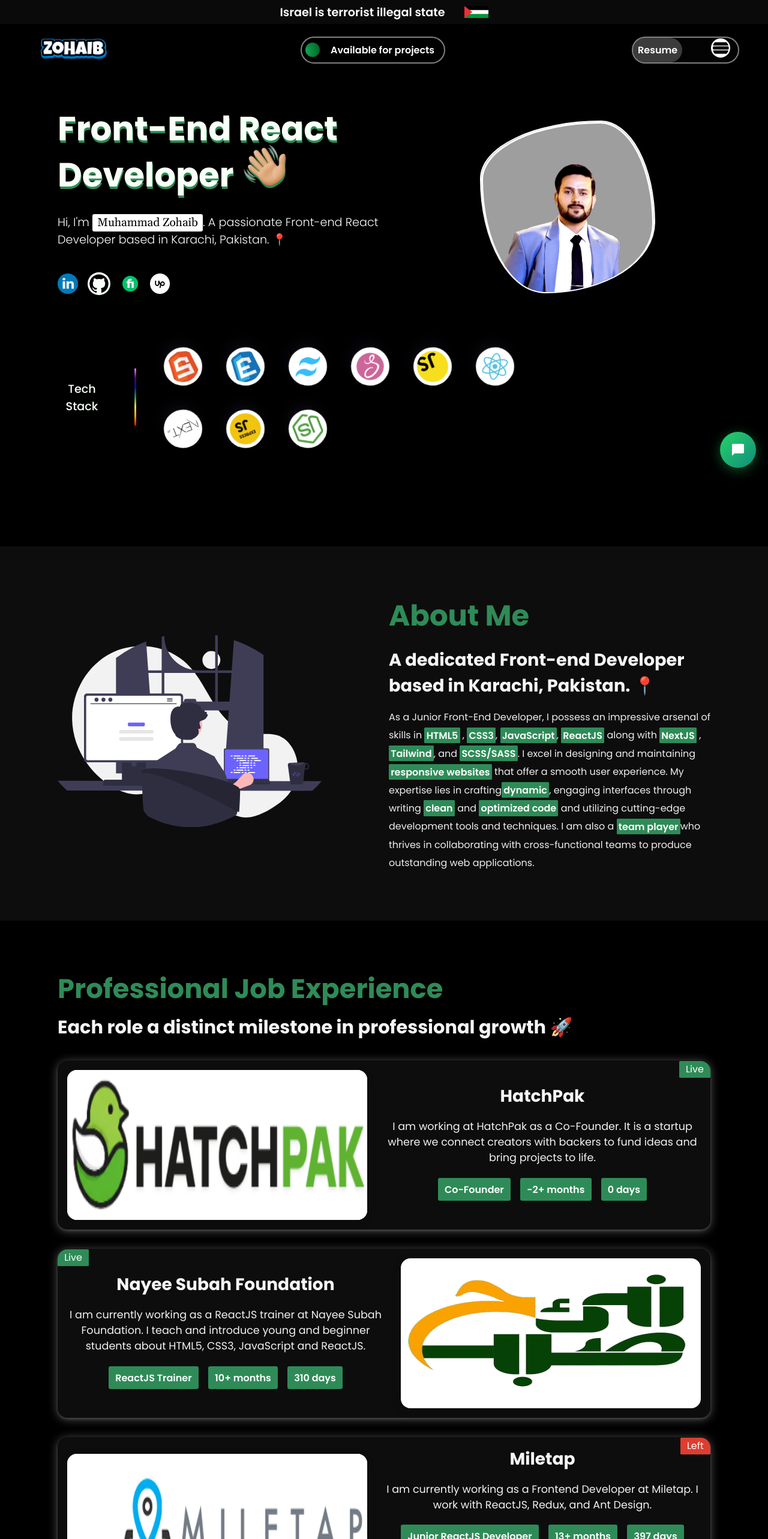
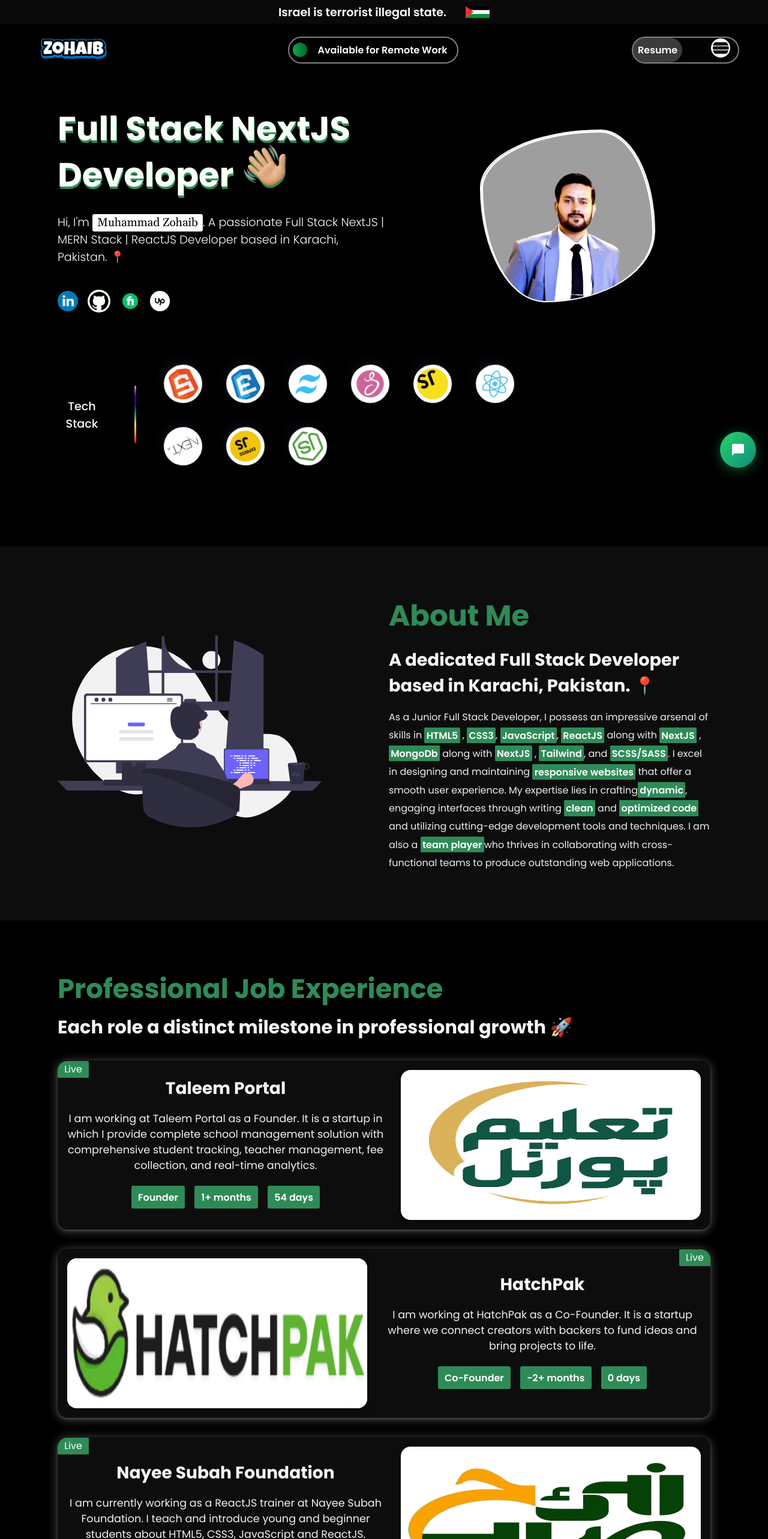
Before and after one commit to MuhammadZohaib28/portfolio, a React (Vite) app: page / in a window 1280 px wide. Shown: the top 2566 px of the page at 60% size. Built offline with nearby package versions, Linux system fonts and the light colour scheme; grey boxes are pictures that could not be loaded.

Commit message:
Webiste updated.

```diff
--- a/src/components/aboutme/Aboutme.jsx
+++ b/src/components/aboutme/Aboutme.jsx
@@ -15,16 +15,17 @@
           </div>
           <div className="mid">
             <h2>
-              A dedicated Front-end Developer based in Karachi, Pakistan. 📍
+              A dedicated Full Stack Developer based in Karachi, Pakistan. 📍
             </h2>
           </div>
           <div className="bottom">
             <p>
-              As a Junior Front-End Developer, I possess an impressive arsenal
+              As a Junior Full Stack Developer, I possess an impressive arsenal
               of skills in <span className="pspan">HTML5</span> ,{" "}
               <span className="pspan">CSS3</span>,{" "}
               <span className="pspan">JavaScript</span>,{" "}
               <span className="pspan">ReactJS</span> along with <span className="pspan">NextJS</span> ,{" "}
+              <span className="pspan">MongoDb</span> along with <span className="pspan">NextJS</span> ,{" "}
               <span className="pspan">Tailwind</span>, and{" "}
               <span className="pspan">SCSS/SASS</span>. I excel in designing and
               maintaining <span className="pspan">responsive websites</span>{" "}
--- a/src/components/banner/Banner.jsx
+++ b/src/components/banner/Banner.jsx
@@ -2,15 +2,22 @@
 import palestineflag from "../../Images/palestineflag.webp";
 import "./banner.scss";
 import { Typewriter } from "react-simple-typewriter";
+import img from "../../Images/bars.png";
 
 const Banner = () => {
   return (
     <div className="banner">
       <Typewriter
-        words={["Supporting Palestine.", "Israel is terrorist illegal state."]}
+        words={[
+          "Supporting Palestine.",
+          "Israel is terrorist illegal state.",
+          "Israel is baby killer.",
+          "640K people have been killed by Israel, 65% of them are women and children.",
+          "Long Live Palestine.",
+        ]}
         loop
-        typeSpeed={60}
-        deleteSpeed={30}
+        typeSpeed={15}
+        deleteSpeed={10}
         delaySpeed={3000}
       />{" "}
       <img src={palestineflag} alt="" />
--- a/src/components/herosection/Herosection.jsx
+++ b/src/components/herosection/Herosection.jsx
@@ -12,7 +12,7 @@
         <div className="left">
           <div className="designation">
             <h1>
-              Front-End React Developer
+              Full Stack NextJS Developer
               <span>
                 <img src={hand} alt="" />
               </span>
@@ -22,7 +22,7 @@
             <p>
               Hi, I'm{" "}
               <span className="name animate-charcter">Muhammad Zohaib</span>. A
-              passionate Front-end React Developer based in Karachi, Pakistan.
+              passionate Full Stack NextJS | MERN Stack | ReactJS Developer based in Karachi, Pakistan.
               📍
             </p>
           </div>
--- a/src/components/herosection/herosection.scss
+++ b/src/components/herosection/herosection.scss
@@ -7,7 +7,7 @@
   flex-direction: column;
   gap: 5rem;
   padding: 5rem 13rem;
-  height: calc(100vh - 5rem);
+  height: calc(100vh);
   background-color: rgb(248, 252, 255);
   transition: all ease 1s;
 
--- a/src/components/jobsection/data.js
+++ b/src/components/jobsection/data.js
@@ -1,6 +1,7 @@
 import job1 from "../../Images/miletap.webp";
 import job2 from "../../Images/NSF.png";
 import job3 from "../../Images/hatchpakss.png";
+import job4 from "../../Images/NSFLOGO.png";
 
 const getDaysWorked = (startDate) => {
   const currentDate = new Date();
@@ -47,10 +48,13 @@
 
 const startDateNSF = new Date("2024-06-03"); // Start date for Nayee Subah Foundation
 const startDateHatchPak = new Date("2025-05-14"); // Start date for Nayee Subah Foundation
+const startDateTaleemPortal = new Date("2025-02-14"); // Start date for Nayee Subah Foundation
 const daysWorkedNSF = getDaysWorked(startDateNSF);
 const daysWorkedHatchPak = getDaysWorked(startDateHatchPak);
+const daysWorkedTaleemPortal = getDaysWorked(startDateTaleemPortal);
 const monthsWorkedNSF = getMonthsDifference(startDateNSF);
 const monthsWorkedHatchPak = getMonthsDifference(startDateHatchPak);
+const monthsWorkedTaleemPortal = getMonthsDifference(startDateTaleemPortal);
 
 // Now you can update the `projectdata` dynamically
 export const projectdata = [
@@ -104,4 +108,20 @@
     hover: true,
     live: true,
   },
+  {
+    id: 4,
+    projectpicture: job4,
+    projectname: "Taleem Portal",
+    projectdesc:
+      "I am working at Taleem Portal as a Founder. It is a startup in which I provide complete school management solution with comprehensive student tracking, teacher management, fee collection, and real-time analytics.",
+    projectlanguage1: "Founder",
+    projectlanguage2: `${monthsWorkedTaleemPortal}+ months`, // Updated months
+    daysWorked: `${daysWorkedTaleemPortal} days`, // Total days worked excluding weekends
+    // code: "https://github.com/MuhammadZohaib28/React-Portfolio-Website",
+    live: "https://taleeemportal.online/",
+    rowreverse: true,
+    livedemo: true,
+    hover: true,
+    live: true,
+  },
 ];
--- a/src/components/navbar/Navbar.jsx
+++ b/src/components/navbar/Navbar.jsx
@@ -51,15 +51,19 @@
         offset={-70}
         duration={20}
         onClick={closeMenu}
+        style={{ display: "flex" }}
       >
         <div className="afp">
           <span className="dot" />
-          <span>Available for projects</span>
+          <span>Available for Remote Work</span>
         </div>
       </ScrollLink>
 
       <div className="forkandmenu">
-        <button onClick={handleDownloadCVClick} className="resumebutton"> Resume</button>
+        <button onClick={handleDownloadCVClick} className="resumebutton">
+          {" "}
+          Resume
+        </button>
         <div className="responsivemenu" onClick={handleClick}>
           {!click ? (
             <img src={bars} alt="" className="menu" />
```
Also changed, not shown: src/Images/NSFLOGO.png (added).
